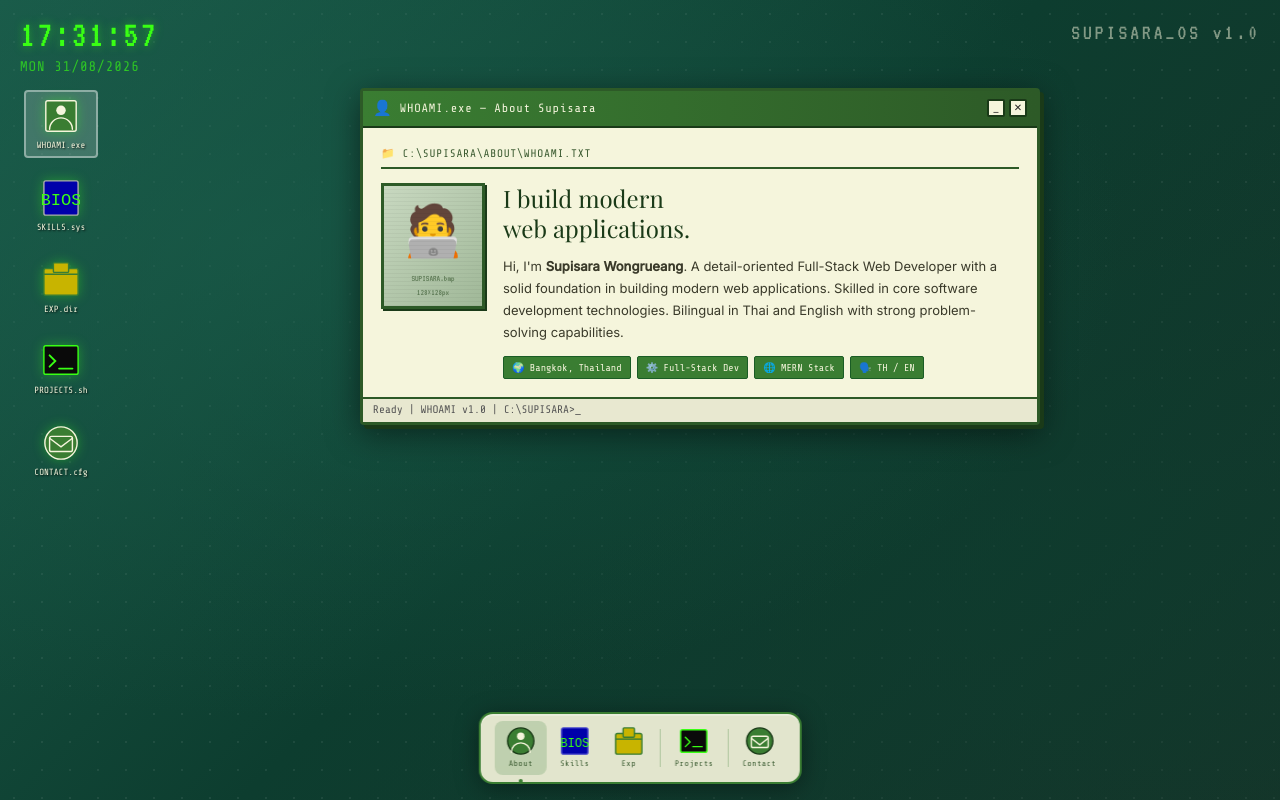
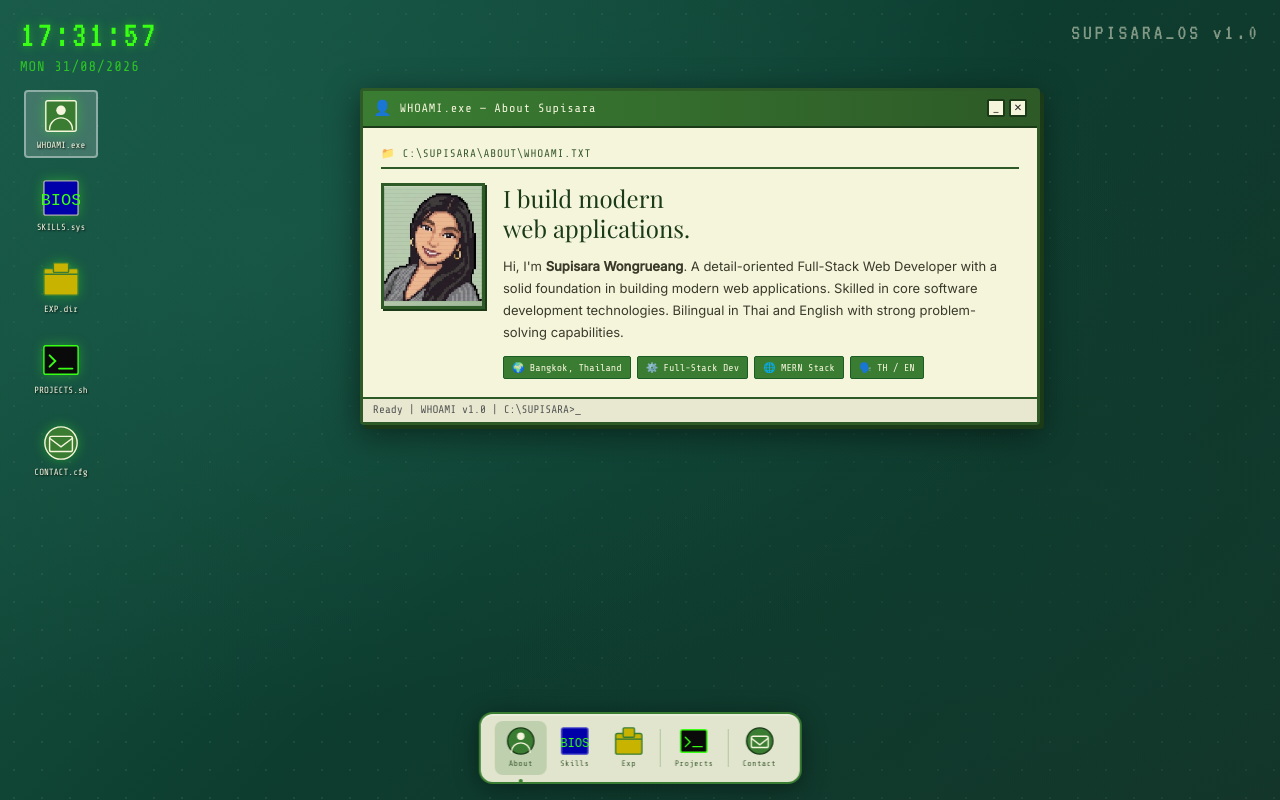
Before and after one commit to kydenSp/portfolio_assessment, a React (Vite) app: page / in a window 1280 px wide. Built offline with nearby package versions, Linux system fonts and the light colour scheme.

Commit message:
update proflie

```diff
--- a/src/components/AboutWindow.jsx
+++ b/src/components/AboutWindow.jsx
@@ -1,3 +1,5 @@
+import myImage from "../assets/Supisa.jpg"
+
 export default function AboutWindow() {
   return (
     <div>
@@ -32,9 +34,8 @@ export default function AboutWindow() {
             position: 'absolute', inset: 0,
             background: 'repeating-linear-gradient(0deg, rgba(0,0,0,0.04) 0px, rgba(0,0,0,0.04) 1px, transparent 1px, transparent 4px)',
           }} />
-          <span style={{ fontSize: 50 }}>🧑‍💻</span>
+          <img src={myImage} alt="Supisara_wongrueang Profile" style={{ width: '200px', borderRadius: '1px' }}/>
           <span className="font-vt" style={{ fontSize: 9, color: '#3a5a32', marginTop: 4, opacity: 0.7, textAlign: 'center' }}>
-            SUPISARA.bmp<br />128×128px
           </span>
         </div>
 
--- a/src/components/ContactWindow.jsx
+++ b/src/components/ContactWindow.jsx
@@ -22,7 +22,7 @@ function Toggle({ id, label, onToggle }) {
           <input type="checkbox" id={id} checked={on} onChange={handle} style={{ display: 'none' }} />
           <div
             className="toggle-track"
-            onClick={() => { const next = !on; setOn(next); onToggle?.(next) }}
+
             style={{
               position: 'relative',
               display: 'inline-block',
```
Also changed, not shown: src/assets/Supisa.jpg (added).
